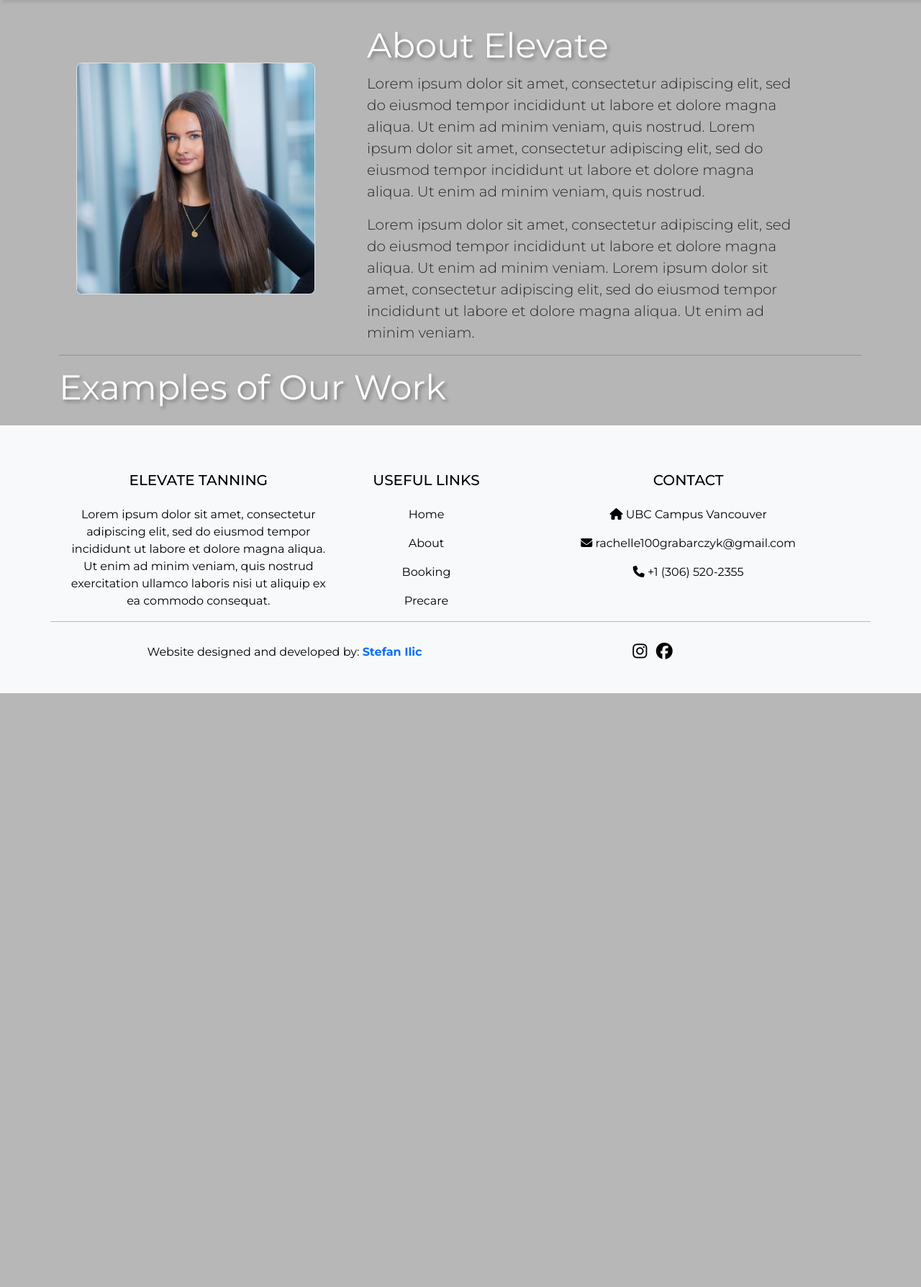
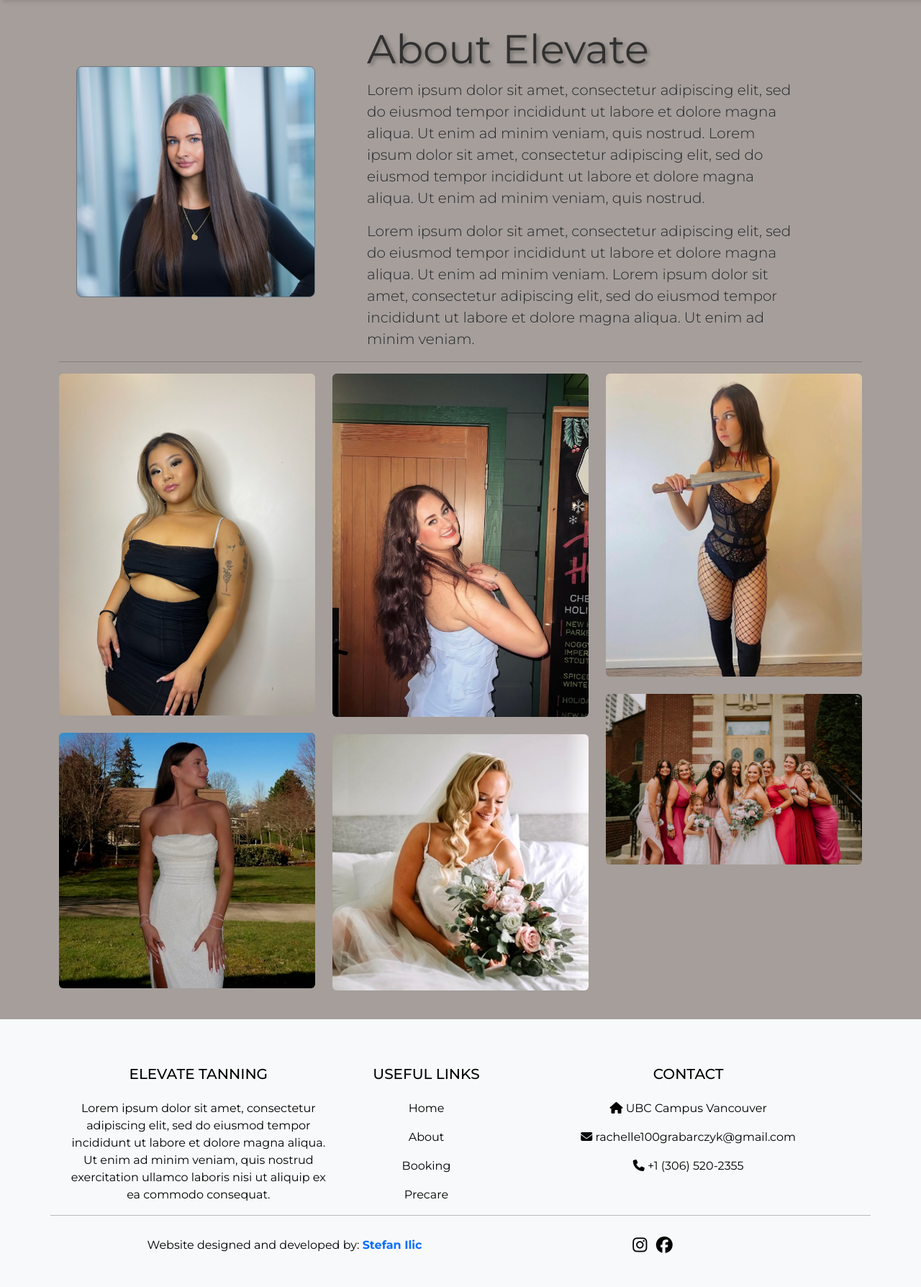
Before and after one commit to StefanLearnsCS/Elevate-Tanning, a Django app: page /about in a window 1280 px wide. Shown: the part 50-1838 px from the top of the page at 72% size. Before the commit the page ends 1013 px from the top, so only its background shows below. Run offline with Django 5.2, Linux system fonts and the light colour scheme.

Commit message:
Finished About page

```diff
--- a/Elevate/static/css/style.css
+++ b/Elevate/static/css/style.css
@@ -9,7 +9,7 @@ main {
 
 body {
   min-height: 100vh;
-  background-color: rgb(182, 182, 182);
+  background-color: rgb(165, 158, 154);
   font-family: 'Montserrat';
 }
 
@@ -87,7 +87,7 @@ nav li:first-child{
 
 section {
   background-image: url("../img/tan-carousel-8.jpg");
-  height: 30vh;
+  height: 35vh;
   background-size: cover;
   background-position: center;
   padding-top: 1rem;
@@ -150,6 +150,11 @@ section h1,h2 {
   #header-btn {
     margin-top: 1.5rem;
   }
+
+  #about-profile-img {
+    margin: auto;
+    margin-top: 1rem;
+  }
 }
 
 @media(max-width: 430px){
--- a/Elevate/templates/about.html
+++ b/Elevate/templates/about.html
@@ -4,26 +4,71 @@
 {% block content %}
 
 <div class="container" style="margin-top: 1rem;">
-    <div class="row align-items-center justify-items-center gx-4">
-        <div class="col-md-6 col-lg-5 col-xl-4">
-            <div class="ms-md-2 ms-lg-4"><img class="img-fluid rounded-3 border" src="{% static 'img/elevate-rachelle-2.jpg' %}"></div>
+    <div class="row align-items-center justify-items-center gx-4 rounded-3">
+        <div class="col-md-7 col-lg-5 col-xl-4" id="about-profile-img">
+            <div class="ms-md-2 ms-lg-4">
+                <img class="img-fluid rounded-3 border border-secondary" src="{% static 'img/elevate-rachelle-2.jpg' %}">
+            </div>
         </div>
-        <div class="col-md-6 col-lg-6 col-xl-7">
-            <div class="ms-md-2 ms-lg-5">
-                <h2 class="display-5 fw-normal" style="margin-top: 1rem;">About Elevate</h2>
-                <p class="lead">Lorem ipsum dolor sit amet, consectetur adipiscing elit, sed do eiusmod tempor incididunt ut labore et dolore magna aliqua. Ut enim ad minim veniam, quis nostrud.
+        <div class="col-md-12 col-lg-6 col-xl-7">
+            <div class="ms-md-2 ms-lg-5 justify-items-center">
+                <h2 class="display-4 fw-normal" style="margin-top: 1rem; color: rgb(48, 48, 48);">About Elevate</h2>
+                <p class="lead">
+                    Lorem ipsum dolor sit amet, consectetur adipiscing elit, sed do eiusmod tempor incididunt ut labore et dolore magna aliqua. Ut enim ad minim veniam, quis nostrud.
                     Lorem ipsum dolor sit amet, consectetur adipiscing elit, sed do eiusmod tempor incididunt ut labore et dolore magna aliqua. Ut enim ad minim veniam, quis nostrud.
                 </p>
-                <p class="lead mb-0">Lorem ipsum dolor sit amet, consectetur adipiscing elit, sed do eiusmod tempor incididunt ut labore et dolore magna aliqua. Ut enim ad minim veniam.
+                <p class="lead mb-0">
+                    Lorem ipsum dolor sit amet, consectetur adipiscing elit, sed do eiusmod tempor incididunt ut labore et dolore magna aliqua. Ut enim ad minim veniam.
                     Lorem ipsum dolor sit amet, consectetur adipiscing elit, sed do eiusmod tempor incididunt ut labore et dolore magna aliqua. Ut enim ad minim veniam.
                 </p>
             </div>
         </div>
     </div>
     <hr class="featurette-divider">
-    <div class="row align-items-center justify-items-center gx-4">
-        <h2 class="display-5 fw-normal">Examples of Our Work</h2>
-    </div>
 </div>
+<div class="container">
+    <div class="row">
+        <div class="col-lg-4 col-md-10 mb-4 mb-lg-0">
+          <img
+            src="{% static 'img/elevate-abby-after.jpg' %}"
+            class="w-100 shadow-1-strong rounded mb-4"
+          />
+
+          <img
+            src="{% static 'img/elevate-erika.jpg' %}"
+            class="w-100 shadow-1-strong rounded mb-4"
+          />
+        </div>
+
+        <div class="col-lg-4 col-md-10 mb-4 mb-lg-0">
+          <img
+            src="{% static 'img/elevate-gracie-after.jpeg' %}"
+            class="w-100 shadow-1-strong rounded mb-4"
+=          />
+
+          <img
+            src="{% static 'img/elevate-amber.jpg' %}"
+            class="w-100 shadow-1-strong rounded mb-4"
+            alt="Boat on Calm Water"
+          />
+        </div>
+
+        <div class="col-lg-4 col-md-10 mb-4 mb-lg-0">
+          <img
+          src="{% static 'img/elevate-lauren-after.jpg' %}"
+            class="w-100 shadow-1-strong rounded mb-4"
+            alt="Waves at Sea"
+          />
+
+          <img
+          src="{% static 'img/elevate-wedding.jpg' %}"
+            class="w-100 shadow-1-strong rounded mb-4"
+            alt="Yosemite National Park"
+          />
+        </div>
+      </div>
+</div>
+<script src="https://cdn.jsdelivr.net/npm/bootstrap@5.3.3/dist/js/bootstrap.bundle.min.js" integrity="sha384-YvpcrYf0tY3lHB60NNkmXc5s9fDVZLESaAA55NDzOxhy9GkcIdslK1eN7N6jIeHz" crossorigin="anonymous"></script>
+
 
 {% endblock %}
--- a/Elevate/templates/index.html
+++ b/Elevate/templates/index.html
@@ -12,7 +12,7 @@
                 </h2>
             </div>
             <div id="header-btn">
-                <a href="#" class="btn btn-secondary btn-lg" style="box-shadow: 3px 3px 5px rgba(0,0,0,0.6);">Book Now</a>
+                <a href="#" class="btn btn-warning btn-md" style="box-shadow: 3px 3px 5px rgba(0,0,0,0.6);">Book Now</a>
             </div>
         </div>
     </div>
@@ -45,7 +45,7 @@
       </div>
     </div>
 </div>
-
+<div class="contianer">
   <div class="row featurette" style="margin: 0 3rem 0 3rem; max-width: 100%; justify-content: center; align-items: center;">
     <h2 class="featurette-heading fw-light lh-1 display-4" style="padding: 1rem;">Glowing Reviews: </h2>
     <hr class="featurette-divider">
```
Also changed, not shown: Elevate/static/img/elevate-abby-after.jpg (added), Elevate/static/img/elevate-gracie-after.jpeg (added), Elevate/static/img/elevate-lauren-after.jpg (added), Elevate/static/img/elevate-lauren-before.jpg (added), Elevate/static/img/elevate-wedding.jpg (added).
